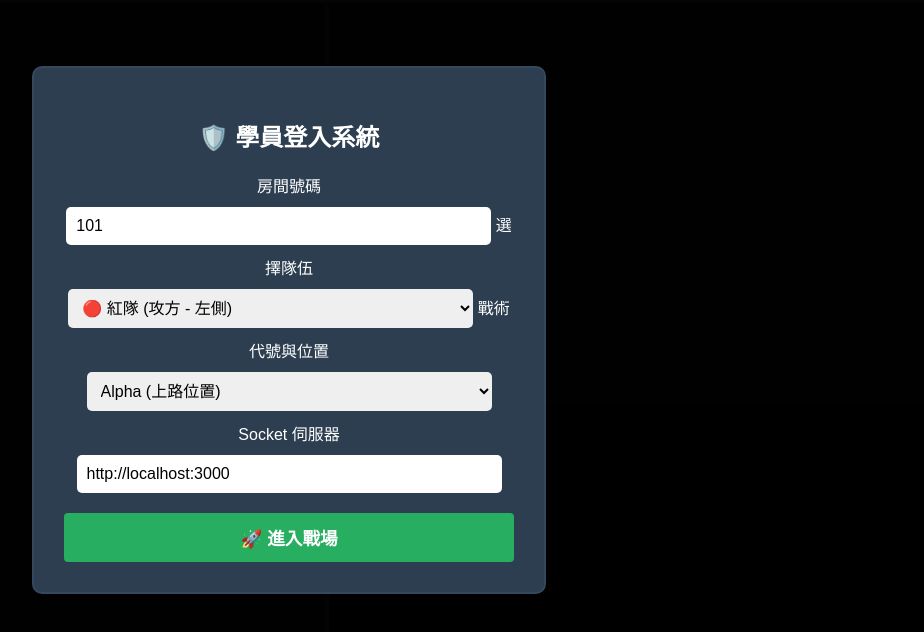
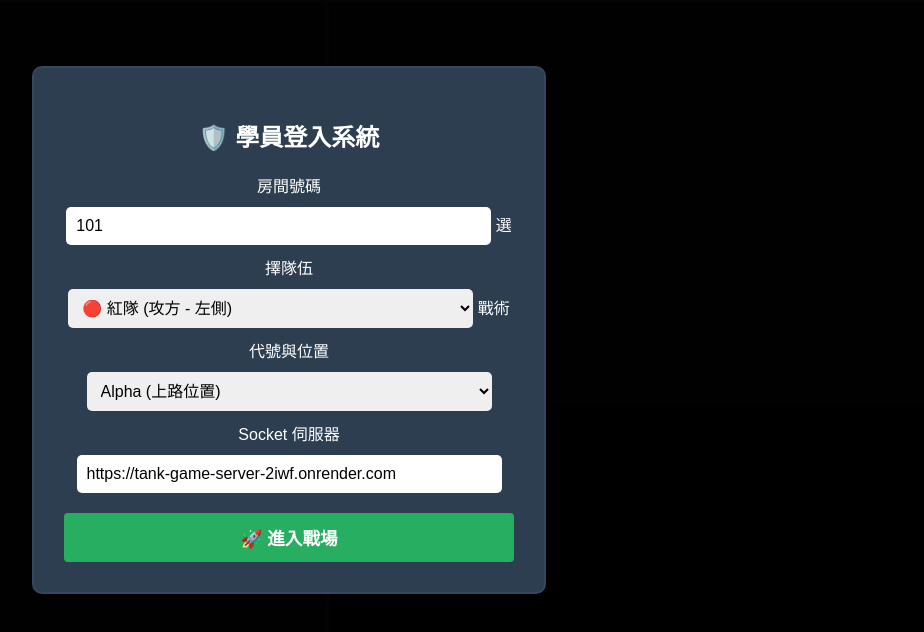
Before and after one commit to teachthinking/tank-game-server, a website: page public/student.html in a window 1280 px wide. Shown: the part 70-702 px from the top of the page, without its empty margins (351-1275 px from the left). Drawn offline with nearby package versions, Linux system fonts and the light colour scheme; a script that the page names is missing.

Commit message:
Update student.html

```diff
--- a/public/student.html
+++ b/public/student.html
@@ -214,7 +214,7 @@
                 <option value="2">Charlie (下路位置)</option>
             </select>
             <label>Socket 伺服器</label>
-            <input type="text" id="mqttUrl" value="http://localhost:3000" placeholder="例如 http://192.168.1.10:3000">
+            <input type="text" id="mqttUrl" value="https://tank-game-server-2iwf.onrender.com" placeholder="https://tank-game-server-2iwf.onrender.com">
             <button onclick="connectSystem()">🚀 進入戰場</button>
         </div>
     </div>
```
